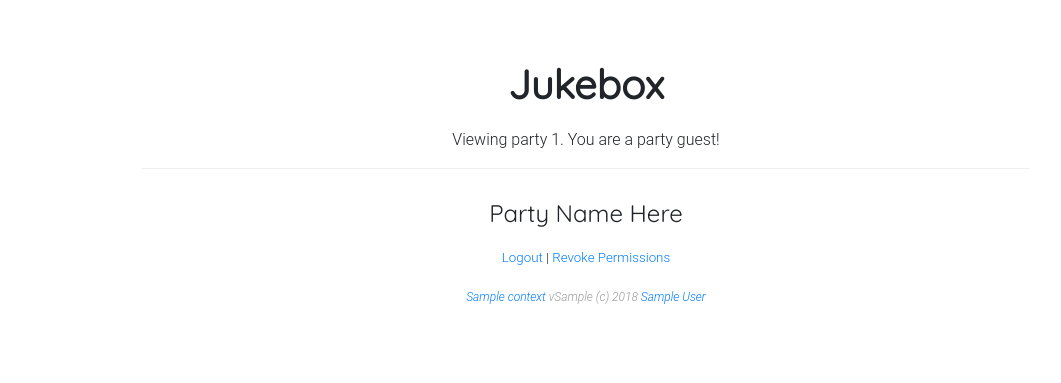
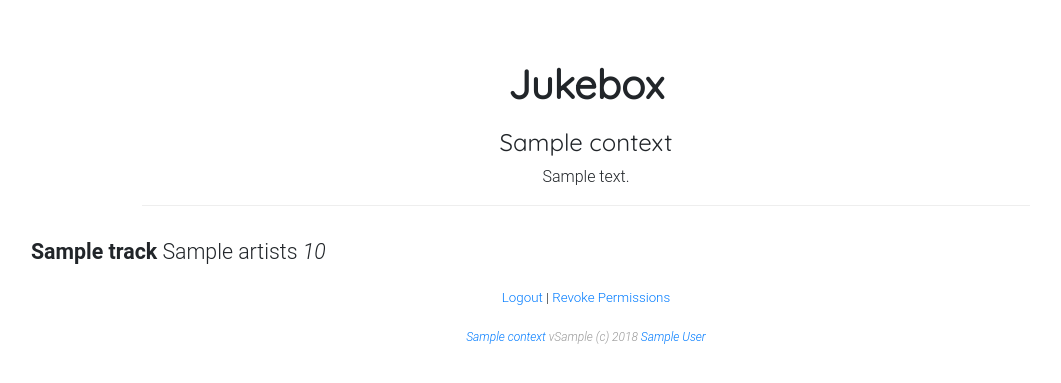
Before and after one commit to benshanahan1/jukebox, a Flask app: template templates/jukebox_view_party.html in a window 1280 px wide. Shown: the top 383 px of the page, without its empty margins (54-1115 px from the left). Run offline with Flask 2, Linux system fonts and the light colour scheme; the template is opened without the code that fills it: most values are stand-ins (such as "Sample title", 1, 10 or a date in 2020); parts of the project's set-up code (start-up, migrations or seed data) failed here and were passed over; some libraries are stand-ins or nearby versions.

Commit message:
modified view party page

```diff
--- a/app.py
+++ b/app.py
@@ -69,12 +69,14 @@ def jukebox_view_party(party_id):
     if party_id and database.check_party_exists(party_id):
         # We are *viewing* an existing party. Check if the current user is
         # logged in, and if so, if they are the party host.
+        party_details = database.get_party(party_id)
         additional_context = {
-            "party_id":         party_id,
-            "is_party_host":    False
+            "party_id":             party_id,
+            "party_name":           party_details["meta"]["party_name"],
+            "party_description":    party_details["meta"]["party_description"],
+            "tracks":               party_details["songs"],
+            "is_party_host":        database.is_user_party_host(user_id, party_id)
         }
-        if user_id and database.is_user_party_host(user_id, party_id):
-            additional_context["is_party_host"] = True
         return render_template("jukebox_view_party.html", context=get_jinja_context(additional_context))
     else:
         return redirect(url_for("welcome"))
--- a/lib/database.py
+++ b/lib/database.py
@@ -167,13 +167,15 @@ class Database(object):
                 """SELECT *
                     FROM `{}`
                 """.format(party_id))
-            return {"meta": meta_data, "songs": song_data}
+            return {"meta": meta_data[0], "songs": song_data}
         except Exception as e:
             print("An error occurred: {}".format(e))
             return False
 
     def is_user_party_host(self, user_id, party_id):
         """Is the logged in user the party host?"""
+        if not user_id or not party_id:
+            return False
         try:
             result = self.query(
                 """SELECT party_id
--- a/static/css/style.css
+++ b/static/css/style.css
@@ -59,6 +59,18 @@ h6 {
 .new-party-form {
     margin-top: 30px;
 }
+.tracks-display {
+    text-align: left;
+    font-size: 16pt;
+}
+.song { }
+.song-name {
+    font-weight: bold;
+}
+.song-artists { }
+.song-votes {
+    font-style: italic;
+}
 .left-aligned {
     text-align: left;
 }
--- a/templates/jukebox_view_party.html
+++ b/templates/jukebox_view_party.html
@@ -3,18 +3,22 @@
 {% extends "jukebox_base.html" %}
 
 {% block jukebox_header %}
-    <p>
-        Viewing party {{context["party_id"]}}.
-        {% if context["is_party_host"] %}
-            You are this party's host!
-        {% else %}
-            You are a party guest!
-        {% endif %}
-    </p>
+    <h4>{{context["party_name"]}}</h4>
+    <p>{{context["party_description"]}}</p>
 {% endblock %}
 
 {% block jukebox_content %}
-    <h4>Party Name Here</h4>
+    <div class="tracks-display">
+
+    {% for track in context["tracks"] %}
+        <div class="song">
+            <span class="song-name">{{track["name"]}}</span>
+            <span class="song-artists">{{track["artists"]}}</span>
+            <span class="song-votes">{{track["votes"]}}</span>
+        </div>
+    {% endfor %}
+
+    </div>
 {% endblock %}
 
 {% block footer %}
```
